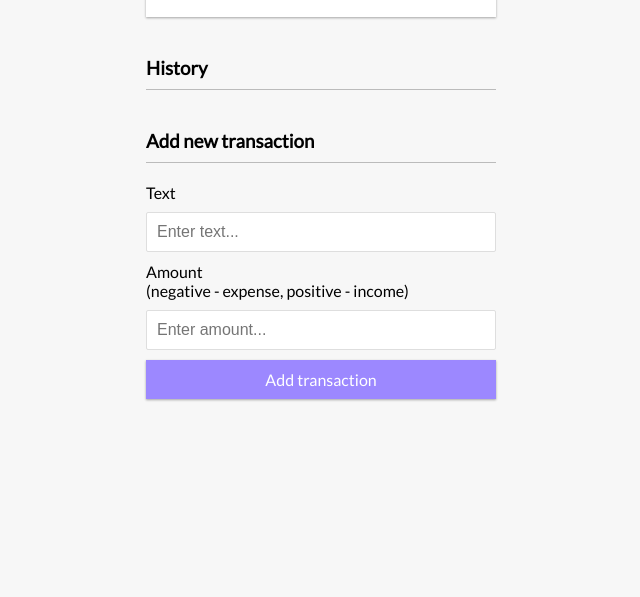
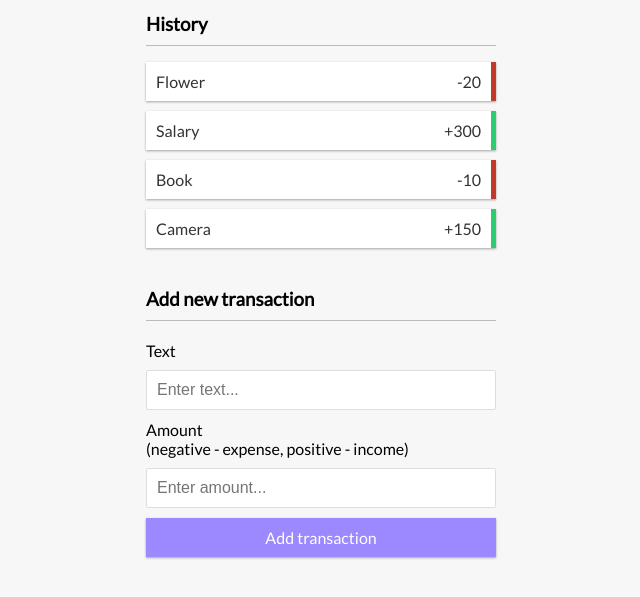
Before and after one commit to Olovyannikov/expense-tracker, a plain HTML site: page index.html in a window 1280 px wide. Shown: the part 297-894 px from the top of the page, without its empty margins (319-959 px from the left). Before the commit the page ends 800 px from the top, so only its background shows below. Drawn offline with Linux system fonts and the light colour scheme.

Commit message:
Добавил функцию добавления истории из стейта

```diff
--- a/script.js
+++ b/script.js
@@ -12,3 +12,32 @@ const dummyTransactions = [
     { id: 3, text: 'Book', amount: -10 },
     { id: 4, text: 'Camera', amount: 150 },
 ];
+
+let transactions = dummyTransactions;
+
+//Add transactions to DOM list
+const addTransactionDOM = transaction => {
+    // Get sign
+    const sign = transaction.amount < 0 ? '-' : '+';
+    const item = document.createElement('li');
+
+    //Add class based on value
+    item.classList.add(transaction.amount < 0 ? 'minus' : 'plus');
+
+    item.innerHTML = `
+        ${transaction.text} <span>${sign}${Math.abs(transaction.amount)}</span>
+        <button class="delete-btn">Delete</button>
+    `;
+
+    $list.append(item);
+}
+
+//Init app
+
+const init = () => {
+    $list.innerHTML = ``;
+
+    transactions.forEach(addTransactionDOM);
+}
+
+init();
```
Also changed, not shown: index.html (+5 -3 lines).
